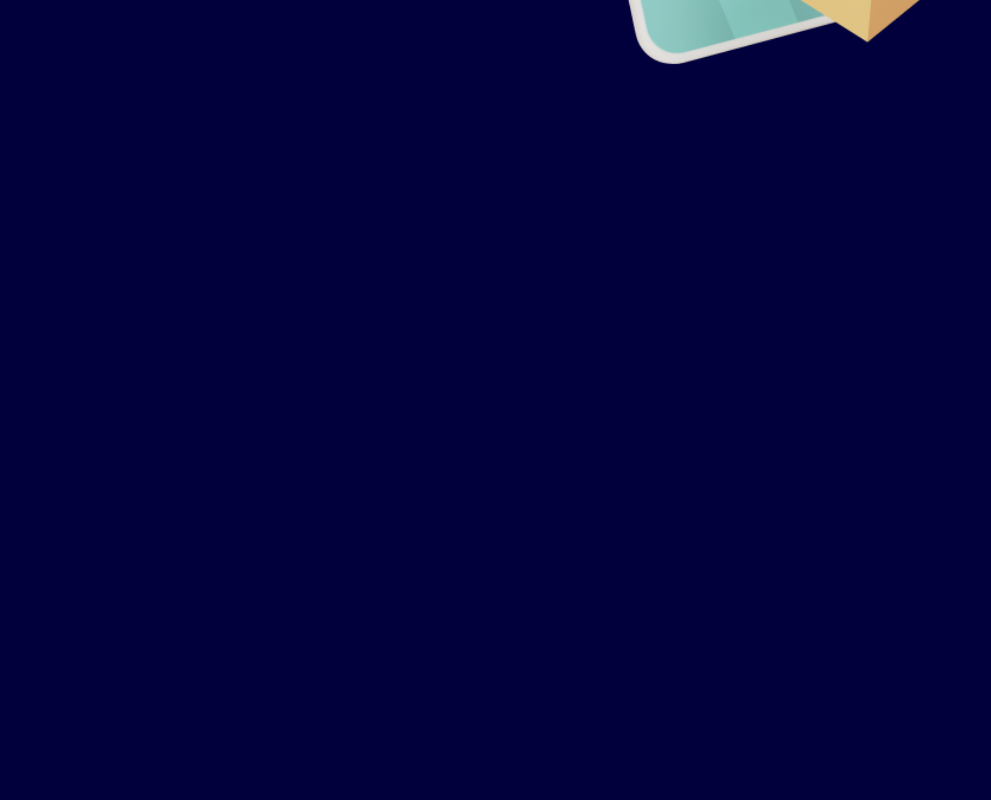
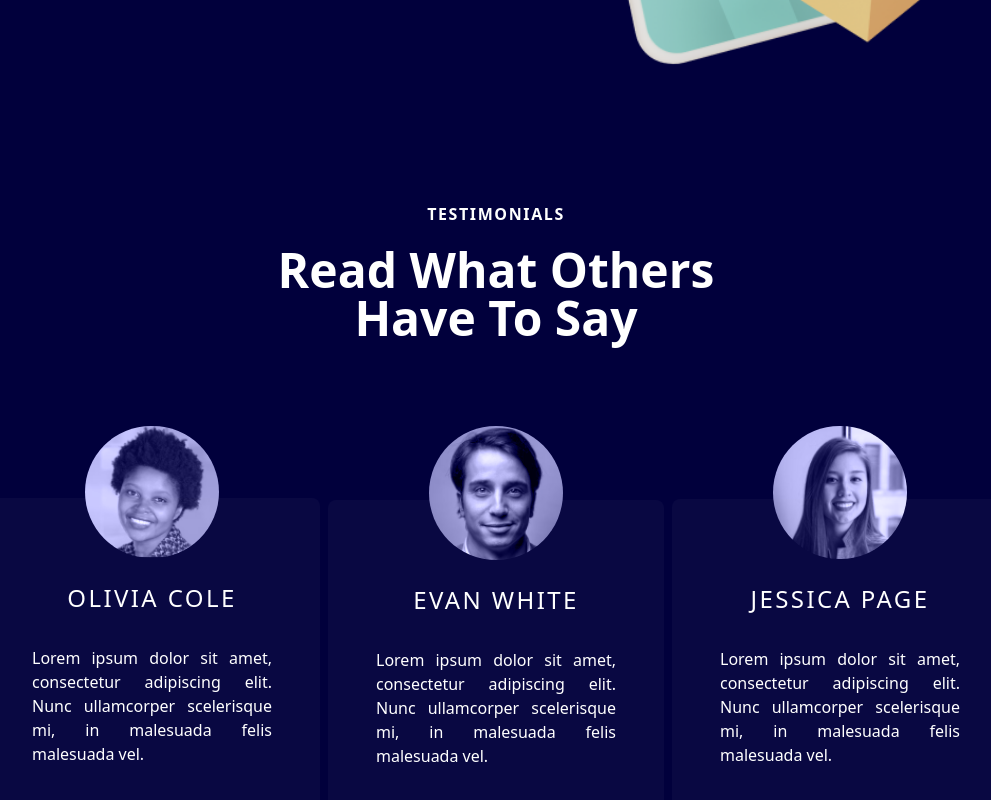
Before and after one commit to da8ah/react-krypto-home, a React (Vite) app: page / in a window 1280 px wide. Shown: the part 2143-2943 px from the top of the page, without its empty margins (144-1135 px from the left). Before the commit the page ends 2345 px from the top, so only its background shows below. Built offline with nearby package versions, Linux system fonts and the light colour scheme.

Commit message:
Mobile Brands, Features & Testimonials

```diff
--- a/package.json
+++ b/package.json
@@ -1,7 +1,7 @@
 {
   "name": "react-krypto-home",
   "private": true,
-  "version": "0.2.0",
+  "version": "0.5.0",
   "type": "module",
   "scripts": {
     "dev": "vite",
--- a/src/App.tsx
+++ b/src/App.tsx
@@ -33,7 +33,7 @@ export default function App() {
 				<circle fill="url('#right-gradient')" cx={50} cy={100} r={1000} />
 			</svg>
 			<main className="w-full items-center md:px-20 text-center md:text-left">
-				<section id="hero" className="w-full my-28 items-center">
+				<section id="hero" className="w-full my-20 md:my-28 items-center">
 					<div className="flex flex-col-reverse md:flex-row mt-16 items-center">
 						<div className="w-full md:w-[50%] items-center">
 							<h1 className="text-3xl md:text-7xl  font-bold">
@@ -59,10 +59,13 @@ export default function App() {
 						</div>
 					</div>
 				</section>
-				<section id="brands" className="w-full my-28 items-center">
+				<section
+					id="brands"
+					className="hidden md:block w-full my-28 items-center"
+				>
 					<h2 className="my-5 text-1xl font-bold">FEATURED ON</h2>
 					<div className="w-full rounded-md p-5 bg-[#261F64] bg-opacity-20 shadow">
-						<ul className="w-full h-full flex items-center justify-around md:bg-transparent shadow md:shadow-none">
+						<ul className="w-full h-full flex items-center px-2 justify-between md:bg-transparent shadow md:shadow-none">
 							<li>
 								<img
 									className="object-contain w-[20%] md:w-full"
@@ -94,8 +97,8 @@ export default function App() {
 						</ul>
 					</div>
 				</section>
-				<section id="features" className="w-full my-28 items-center">
-					<div className="flex flex-col-reverse md:flex-row mt-16 items-center">
+				<section id="features" className="w-full md:my-28 items-center">
+					<div className="flex flex-col md:flex-row mt-16 items-center">
 						<div className="flex w-full md:w-[50%] justify-center">
 							<img
 								className="object-contain w-[20%] md:w-full"
@@ -123,8 +126,8 @@ export default function App() {
 							</div>
 						</div>
 					</div>
-					<div className="flex flex-col-reverse md:flex-row items-center">
-						<div className="w-full pl-16 md:w-[50%] items-center">
+					<div className="mt-20 md:mt-0 flex flex-col-reverse md:flex-row items-center">
+						<div className="w-full md:pl-16 md:w-[50%] items-center">
 							<h2 className="text-3xl my-5">Get our App</h2>
 							<h1 className="text-3xl md:text-5xl font-bold">
 								Browse NFTs From <br className="hidden md:block" /> Your
@@ -149,6 +152,65 @@ export default function App() {
 						</div>
 					</div>
 				</section>
+				<section id="testimonials" className="w-full my-28 items-center">
+					<h2 className="w-full my-5 text-center tracking-widest text-1xl font-bold">
+						TESTIMONIALS
+					</h2>
+					<h1 className="my-2 md:mb-16 w-full text-center text-3xl md:text-5xl font-bold">
+						Read What Others <br />
+						Have To Say
+					</h1>
+					<div className="flex flex-col md:flex-row justify-center">
+						<div className="flex flex-col md:w-[30%] mx-1 items-center">
+							<img
+								className="mix-blend-luminosity rounded-full object-contain my-5 md:w-[40%]"
+								src="src/assets/pfp-1.png"
+								alt="A colorful PC graphic"
+							/>
+							<div className="lg:mt-[-80px] md:mt-[-50px] rounded-lg p-5 bg-white bg-opacity-[3%]">
+								<h3 className="lg:mt-16 md:mt-10 my-1 text-2xl text-center tracking-widest uppercase">
+									Olivia Cole
+								</h3>
+								<p className="lg:p-7 text-justify">
+									Lorem ipsum dolor sit amet, consectetur adipiscing elit. Nunc
+									ullamcorper scelerisque mi, in malesuada felis malesuada vel.
+								</p>
+							</div>
+						</div>
+						<div className="flex flex-col md:w-[30%] mx-1 items-center">
+							<img
+								className="mix-blend-luminosity rounded-full object-contain my-5 md:w-[40%]"
+								src="src/assets/pfp-2.png"
+								alt="A colorful PC graphic"
+							/>
+							<div className="lg:mt-[-80px] md:mt-[-50px] rounded-lg p-5 bg-white bg-opacity-[3%]">
+								<h3 className="lg:mt-16 md:mt-10 my-1 text-2xl text-center tracking-widest uppercase">
+									Evan White
+								</h3>
+								<p className="lg:p-7 text-justify">
+									Lorem ipsum dolor sit amet, consectetur adipiscing elit. Nunc
+									ullamcorper scelerisque mi, in malesuada felis malesuada vel.
+								</p>
+							</div>
+						</div>
+						<div className="flex flex-col md:w-[30%] mx-1 items-center">
+							<img
+								className="mix-blend-luminosity rounded-full object-contain my-5 md:w-[40%]"
+								src="src/assets/pfp-3.png"
+								alt="A colorful PC graphic"
+							/>
+							<div className="lg:mt-[-80px] md:mt-[-50px] rounded-lg p-5 bg-white bg-opacity-[3%]">
+								<h3 className="lg:mt-16 md:mt-10 my-1 text-2xl truncate text-center tracking-widest uppercase">
+									Jessica Page
+								</h3>
+								<p className="lg:p-7 text-justify">
+									Lorem ipsum dolor sit amet, consectetur adipiscing elit. Nunc
+									ullamcorper scelerisque mi, in malesuada felis malesuada vel.
+								</p>
+							</div>
+						</div>
+					</div>
+				</section>
 			</main>
 		</div>
 	);
```
